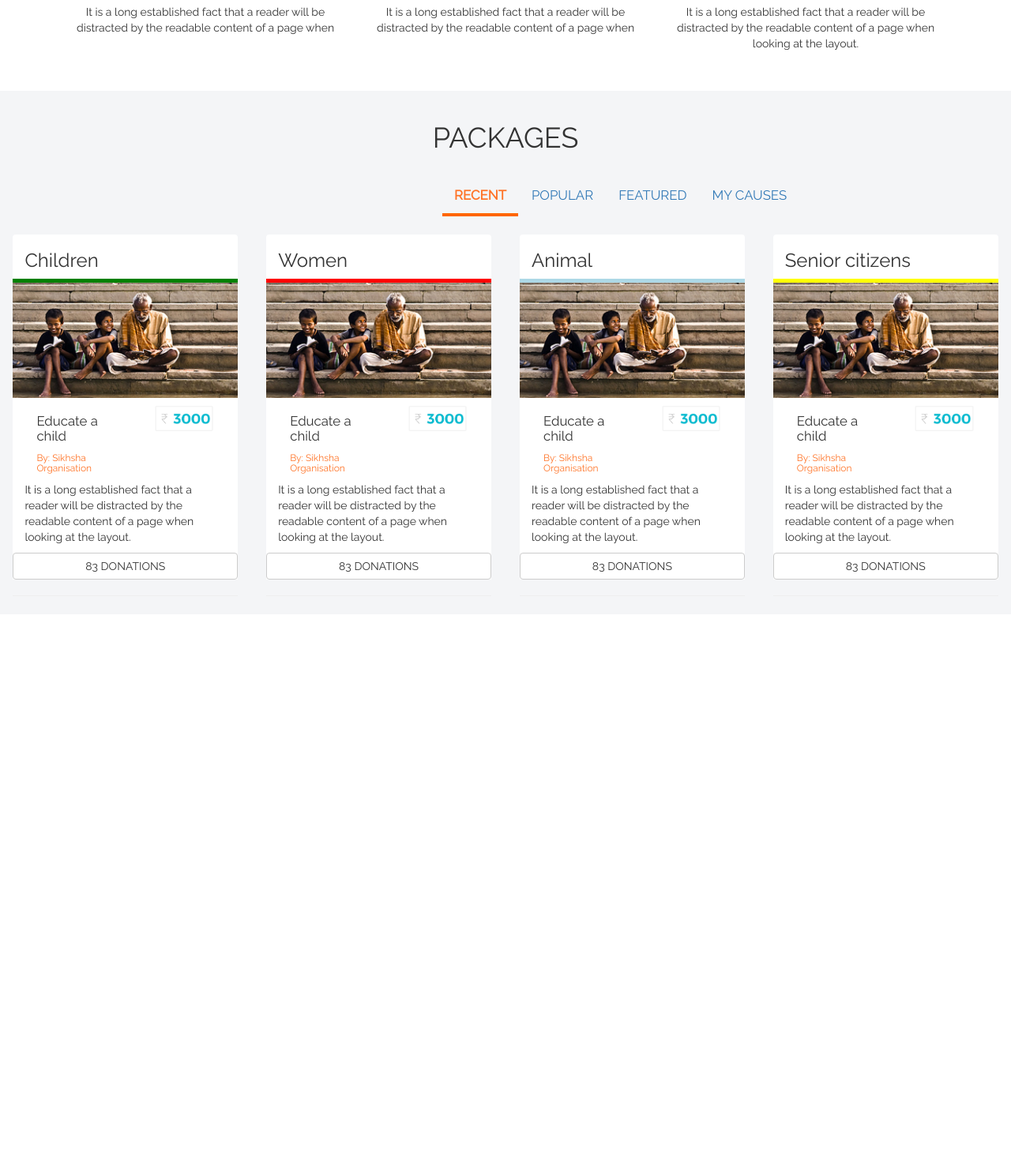
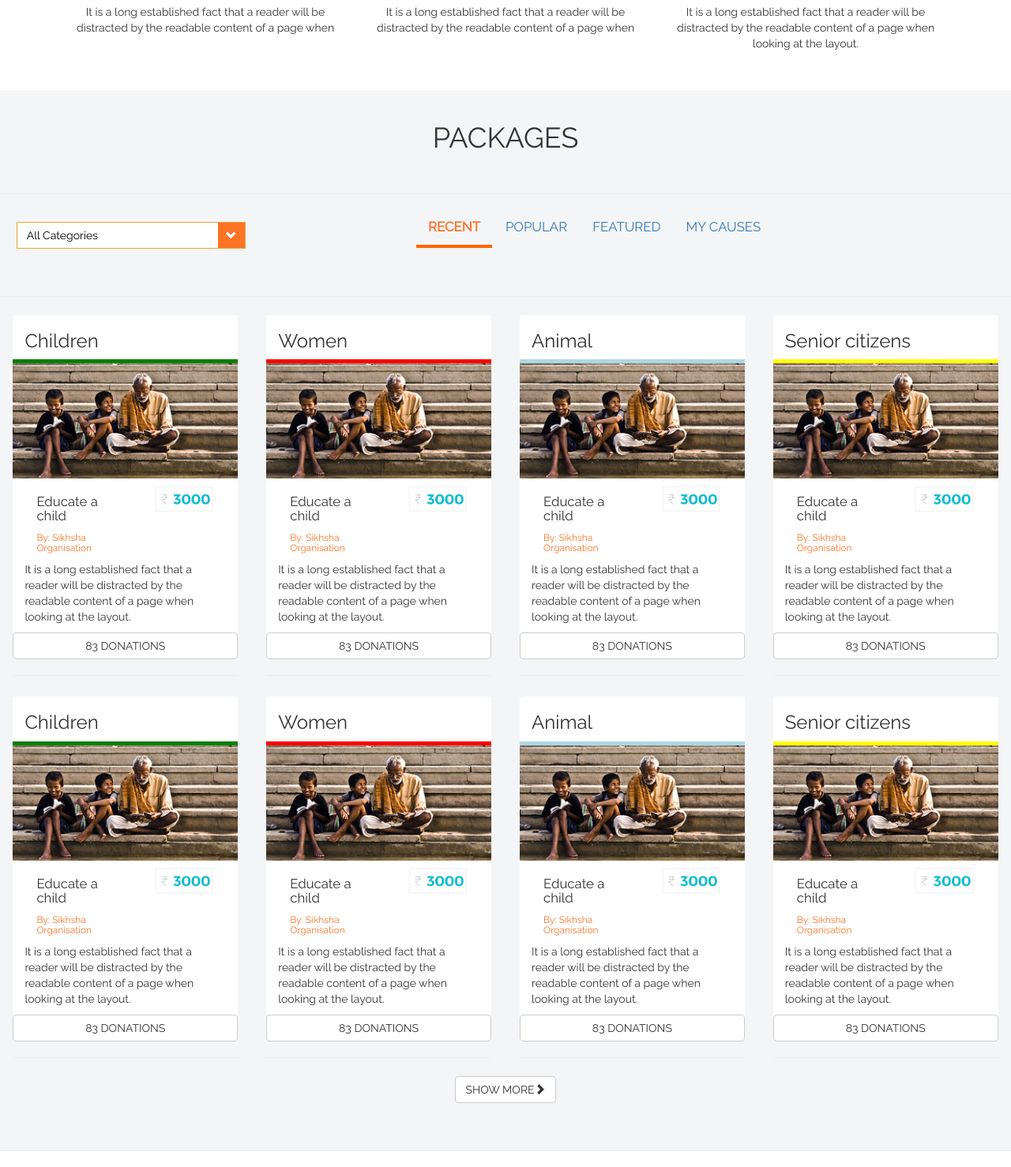
Before and after one commit to abhik-setia/socialHut, a PHP site: page / in a window 1280 px wide. Shown: the part 956-2434 px from the top of the page at 79% size. Run offline with PHP 8.4, Linux system fonts and the light colour scheme.

Commit message:
added dropdown

```diff
--- /dev/null
+++ b/css/drop.css
@@ -0,0 +1,206 @@
+.btn-select {
+    position: relative;
+    padding: 0;
+    min-width: 236px;
+    width: 100%;
+    border-radius: 0;
+    margin-bottom: 20px;
+}
+
+.btn-select .btn-select-value {
+    padding: 6px 12px;
+    display: block;
+    position: absolute;
+    left: 0;
+    right: 34px;
+    text-align: left;
+    text-overflow: ellipsis;
+    overflow: hidden;
+    border-top: none !important;
+    border-bottom: none !important;
+    border-left: none !important;
+}
+
+.btn-select .btn-select-arrow {
+    float: right;
+    line-height: 20px;
+    padding: 6px 10px;
+    top: 0;
+}
+
+.btn-select ul {
+    display: none;
+    background-color: white;
+    color: black;
+    clear: both;
+    list-style: none;
+    padding: 0;
+    margin: 0;
+    border-top: none !important;
+    position: absolute;
+    left: -1px;
+    right: -1px;
+    top: 33px;
+    z-index: 999;
+}
+
+.btn-select ul li {
+    padding: 3px 6px;
+    text-align: left;
+    padding:4%;
+}
+
+.btn-select ul li:hover {
+    background-color: #f4f4f4;
+}
+
+.btn-select ul li.selected {
+    color: white;
+}
+
+/* Default Start */
+.btn-select.btn-default:hover, .btn-select.btn-default:active, .btn-select.btn-default.active {
+    border-color: #ccc;
+}
+
+.btn-select.btn-default ul li.selected {
+    background-color: #ccc;
+}
+
+.btn-select.btn-default ul, .btn-select.btn-default .btn-select-value {
+    background-color: white;
+    border: #ccc 1px solid;
+}
+
+.btn-select.btn-default:hover, .btn-select.btn-default.active {
+    background-color: #e6e6e6;
+}
+/* Default End */
+
+/* Primary Start */
+.btn-select.btn-primary:hover, .btn-select.btn-primary:active, .btn-select.btn-primary.active {
+    border-color: #286090;
+}
+
+.btn-select.btn-primary ul li.selected {
+    background-color: #2e6da4;
+    color: white;
+}
+
+.btn-select.btn-primary ul {
+    border: #2e6da4 1px solid;
+}
+
+.btn-select.btn-primary .btn-select-value {
+    background-color: #428bca;
+    border: #2e6da4 1px solid;
+}
+
+.btn-select.btn-primary:hover, .btn-select.btn-primary.active {
+    background-color: #286090;
+}
+/* Primary End */
+
+/* Success Start */
+.btn-select.btn-success:hover, .btn-select.btn-success:active, .btn-select.btn-success.active {
+    border-color: #4cae4c;
+}
+
+.btn-select.btn-success ul li.selected {
+    background-color: #4cae4c;
+    color: white;
+}
+
+.btn-select.btn-success ul {
+    border: #4cae4c 1px solid;
+}
+
+.btn-select.btn-success .btn-select-value {
+    background-color: #5cb85c;
+    border: #4cae4c 1px solid;
+}
+
+.btn-select.btn-success:hover, .btn-select.btn-success.active {
+    background-color: #449d44;
+}
+/* Success End */
+
+/* info Start */
+.btn-select.btn-info:hover, .btn-select.btn-info:active, .btn-select.btn-info.active {
+    border-color: #46b8da;
+}
+
+.btn-select.btn-info ul li.selected {
+    background-color: #46b8da;
+    color: white;
+}
+
+.btn-select.btn-info ul {
+    border: #46b8da 1px solid;
+}
+
+.btn-select.btn-info .btn-select-value {
+    background-color: #5bc0de;
+    border: #46b8da 1px solid;
+}
+
+.btn-select.btn-info:hover, .btn-select.btn-info.active {
+    background-color: #269abc;
+}
+/* info End */
+
+/* warning Start */
+.btn-select.btn-warning:hover, .btn-select.btn-warning:active, .btn-select.btn-warning.active {
+    border-color: #FF7326;
+}
+
+.btn-select.btn-warning ul li.selected {
+    background-color:lightgrey;
+    color: black;
+}
+
+.btn-select.btn-warning ul {
+    border: 1px solid transparent;
+}
+
+.btn-select.btn-warning .btn-select-value {
+    background-color: #FF7326;
+   //border: #FF7326 1px solid;
+}
+
+.btn-select.btn-warning:hover, .btn-select.btn-warning.active {
+    background-color: #FF7326;
+}
+/* warning End */
+
+/* danger Start */
+.btn-select.btn-danger:hover, .btn-select.btn-danger:active, .btn-select.btn-danger.active {
+    border-color: #d43f3a;
+}
+
+.btn-select.btn-danger ul li.selected {
+    background-color: #d43f3a;
+    color: white;
+}
+.btn-warning{
+    background-color: #FF7326;
+    //border: 2px solid transparent;
+}
+.btn-select.btn-danger ul {
+    border: #d43f3a 1px solid;
+}
+
+.btn-select.btn-danger .btn-select-value {
+    background-color: #d9534f;
+    border: #d43f3a 1px solid;
+}
+
+.btn-select.btn-danger:hover, .btn-select.btn-danger.active {
+    background-color: #c9302c;
+}
+/* danger End */
+
+.btn-select.btn-select-light .btn-select-value {
+    background-color: white;
+    color: black;
+}
--- a/css/home.css
+++ b/css/home.css
@@ -237,3 +237,19 @@ background-color: #F4F5F7;
     max-width: 100%;
     width: auto;
 }
+.ease_nav li a:hover{
+ transition: ease-out all .2s;
+  -moz-transition: ease-out all .2s;
+  -webkit-transition: ease-out all .2s;
+
+}
+.donate_btn:hover {
+  transition: ease-out all .4s;
+  -moz-transition: ease-out all .4s;
+  -webkit-transition: ease-out all .4s;
+}
+.donate_btn {
+  transition: ease-in-out all .4s;
+  -moz-transition: ease-in-out all .4s;
+  -webkit-transition: ease-in-out all .4s;
+}
--- /dev/null
+++ b/includes/package.php
@@ -0,0 +1,130 @@
+<div class="row">
+   <div class="row">
+      <div class="container-fluid" style="margin: 0 1%">
+         <div class="col-lg-3 col-md-4 col-sm-6 col-xs-6">
+            <div class="container-fluid cards" id="card1" style="margin: 0;padding: 0">
+               <div class=" container top_sec" style="border-bottom: 5px solid green; " >
+                  <h3>Children</h3>
+               </div>
+               <div class="mycontainer-fluid mid_sec">
+                  <div class="mycontainer">
+                     <img src="icons/pack.png" alt="">
+                  </div>
+                  <div class="container-fluid">
+                     <div class="col-lg-7 col-md-7 col-sm-7 col-xs-7" style="margin: 0 0">
+                        <h3 style="font-size:1.2em ">Educate a child</h3>
+                        <br>
+                        <h6 style="margin-top:-15%;color: #FF7326">By: Sikhsha Organisation</h6>
+                     </div>
+                     <div class="col-lg-5 col-md-5 col-sm-5 col-xs-5">
+                        <img src="icons/rs.png" alt="" style="float: right; width:100%;height:100% ; margin-top:10%; ">
+                     </div>
+                  </div>
+                  <div class="container-fluid">
+                     <p>It is a long established fact that a reader will be distracted by the readable content of a page when looking at the layout.</p>
+                  </div>
+                  <div class="container-fluid" style="margin: 0;padding: 0">
+                     <button type="button" class="btn btn-default donate_btn" style="width: 100%" >
+                        <center>83 DONATIONS</center>
+                     </button>
+                  </div>
+               </div>
+               <hr>
+            </div>
+         </div>
+         <div class="col-lg-3 col-md-4 col-sm-6 col-xs-6">
+            <div class="container-fluid cards" id="card1" style="margin: 0;padding: 0">
+               <div class=" container top_sec" style="border-bottom: 5px solid red; " >
+                  <h3>Women</h3>
+               </div>
+               <div class="mycontainer-fluid mid_sec">
+                  <div class="mycontainer">
+                     <img src="icons/pack.png" alt="">
+                  </div>
+                  <div class="container-fluid">
+                     <div class="col-lg-7 col-md-7 col-sm-7 col-xs-7" style="margin: 0 0">
+                        <h3 style="font-size:1.2em ">Educate a child</h3>
+                        <br>
+                        <h6 style="margin-top:-15%;color: #FF7326">By: Sikhsha Organisation</h6>
+                     </div>
+                     <div class="col-lg-5 col-md-5 col-sm-5 col-xs-5">
+                        <img src="icons/rs.png" alt="" style="float: right; width:100%;height:100% ; margin-top:10%; ">
+                     </div>
+                  </div>
+                  <div class="container-fluid">
+                     <p>It is a long established fact that a reader will be distracted by the readable content of a page when looking at the layout.</p>
+                  </div>
+                  <div class="container-fluid" style="margin: 0;padding: 0">
+                     <button type="button" class="btn btn-default donate_btn" style="width: 100%">
+                        <center>83 DONATIONS</center>
+                     </button>
+                  </div>
+               </div>
+               <hr>
+            </div>
+         </div>
+         <div class="col-lg-3 col-md-4 col-sm-6 col-xs-6">
+            <div class="container-fluid cards" id="card1" style="margin: 0;padding: 0">
+               <div class=" container-fluid top_sec" style="border-bottom: 5px solid lightblue; " >
+                  <h3>Animal</h3>
+               </div>
+               <div class="mycontainer-fluid mid_sec">
+                  <div class="mycontainer">
+                     <img src="icons/pack.png" alt="">
+                  </div>
+                  <div class="container-fluid">
+                     <div class="col-lg-7 col-md-7 col-sm-7 col-xs-7" style="margin: 0 0">
+                        <h3 style="font-size:1.2em ">Educate a child</h3>
+                        <br>
+                        <h6 style="margin-top:-15%;color: #FF7326">By: Sikhsha Organisation</h6>
+                     </div>
+                     <div class="col-lg-5 col-md-5 col-sm-5 col-xs-5">
+                        <img src="icons/rs.png" alt="" style="float: right; width:100%;height:100% ; margin-top:10%; ">
+                     </div>
+                  </div>
+                  <div class="container-fluid">
+                     <p>It is a long established fact that a reader will be distracted by the readable content of a page when looking at the layout.</p>
+                  </div>
+                  <div class="container-fluid" style="margin: 0;padding: 0">
+                     <button type="button" class="btn btn-default donate_btn" style="width: 100%">
+                        <center>83 DONATIONS</center>
+                     </button>
+                  </div>
+               </div>
+               <hr>
+            </div>
+         </div>
+         <div class="col-lg-3 col-md-4 col-sm-6 col-xs-6">
+            <div class="container-fluid cards" id="card1" style="margin: 0;padding: 0">
+               <div class=" container top_sec" style="border-bottom: 5px solid yellow; " >
+                  <h3>Senior citizens</h3>
+               </div>
+               <div class="mycontainer-fluid mid_sec">
+                  <div class="mycontainer">
+                     <img src="icons/pack.png" alt="">
+                  </div>
+                  <div class="container-fluid">
+                     <div class="col-lg-7 col-md-7 col-sm-7 col-xs-7" style="margin: 0 0">
+                        <h3 style="font-size:1.2em ">Educate a child</h3>
+                        <br>
+                        <h6 style="margin-top:-15%;color: #FF7326">By: Sikhsha Organisation</h6>
+                     </div>
+                     <div class="col-lg-5 col-md-5 col-sm-5 col-xs-5">
+                        <img src="icons/rs.png" alt="" style="float: right; width:100%;height:100% ; margin-top:10%; ">
+                     </div>
+                  </div>
+                  <div class="container-fluid">
+                     <p>It is a long established fact that a reader will be distracted by the readable content of a page when looking at the layout.</p>
+                  </div>
+                  <div class="container-fluid" style="margin: 0;padding: 0">
+                     <button type="button" class="btn btn-default  donate_btn" style="width: 100%">
+                        <center>83 DONATIONS</center>
+                     </button>
+                  </div>
+               </div>
+               <hr>
+            </div>
+         </div>
+      </div>
+   </div>
+</div>
--- a/index.php
+++ b/index.php
@@ -9,12 +9,11 @@
          -->
       <link rel="stylesheet" type="text/css" href="https://maxcdn.bootstrapcdn.com/bootstrap/3.3.6/css/bootstrap.min.css">
       <link rel="stylesheet" type="text/css" href="css/home.css">
+      <link rel="stylesheet" type="text/css" href="css/drop.css">
       <!--<link href='https://fonts.googleapis.com/css?family=Montserrat' rel='stylesheet' type='text/css'>-->
       <link href='https://fonts.googleapis.com/css?family=Raleway' rel='stylesheet' type='text/css'>
-
    </head>
    <body id="myPage" data-spy="scroll" data-target=".navbar" data-offset="50">
-
       <!--navbar-->
       <nav class="navbar navbar-default" style="font-family: 'Raleway', sans-serif;">
          <div class="container-fluid">
@@ -33,12 +32,9 @@
                   <li class="active"><a href="#">ABOUT</a></li>
                   <li><a href="#">BLOG</a></li>
                   <li><a href="#">FAQ</a></li>
-
                </ul>
-
                <div class="col-sm-3 col-md-2 col-xs-12 pull-right" style="top: 10px;">
                   <button class="button" style="vertical-align:middle"><span>LOGIN | SIGNUP</span></button>
-
                </div>
                <div class="col-md-3 col-sm-2 col-xs-12 pull-right" style="top:10px">
                   <form action="" class="search-form">
@@ -50,17 +46,12 @@
                   </form>
                </div>
             </div>
-
             <!--/.nav-collapse -->
          </div>
          <!--/.container-fluid -->
       </nav>
-
       <!--navbar-->
-
-
       <section id="Carousal_section" style="font-family: 'Raleway', sans-serif;">
-
          <!--carousal-->
          <div id="myCarousel" class="carousel slide" data-ride="carousel" style="top:-20px; ;width: 100%;height: 100%;">
             <!-- Indicators -->
@@ -69,7 +60,6 @@
                <li data-target="#myCarousel" data-slide-to="1"></li>
                <li data-target="#myCarousel" data-slide-to="2"></li>
             </ol>
-
             <!-- Wrapper for slides -->
             <div class="carousel-inner" role="listbox">
                <div class="item active">
@@ -77,34 +67,32 @@
                   <div class="carousel-caption">
                      <h1>CAPTION</h1>
                      <p>Lorem ipsum dolor sit amet, consectetur adipisicing elit, sed do eiusmod
-	       .</p>
+                        .
+                     </p>
                      <button type="button" class="bt btn-default btn-lg">DONATE NOW</button>
                   </div>
                </div>
-
                <div class="item">
                   <img src="icons/2.jpg" alt="Chania" >
                   <div class="carousel-caption">
                      <h1>CAPTION</h1>
                      <p>Lorem ipsum dolor sit amet, consectetur adipisicing elit, sed do eiusmod
-	       .</p>
+                        .
+                     </p>
                      <button type="button" class="bt btn-default btn-lg">DONATE NOW</button>
                   </div>
                </div>
-
                <div class="item">
                   <img src="icons/2.jpg" alt="Flower" >
                   <div class="carousel-caption">
                      <h1>CAPTION</h1>
                      <p>Lorem ipsum dolor sit amet, consectetur adipisicing elit, sed do eiusmod
-	       .</p>
+                        .
+                     </p>
                      <button type="button" class="bt btn-default btn-lg">DONATE NOW</button>
                   </div>
                </div>
-
-
             </div>
-
             <!-- Left and right controls -->
             <a class="left carousel-control" href="#myCarousel" role="button" data-slide="prev">
             <span class="glyphicon glyphicon-chevron-left" aria-hidden="true"></span>
@@ -115,17 +103,17 @@
             <span class="sr-only">Next</span>
             </a>
          </div>
-
-
-
       </section>
-
       <section id="intro" style="font-family: 'Raleway', sans-serif;">
          <div class="row">
             <div class="container-fluid">
                <div class="row">
                   <div class="container-fluid">
-							<b><center><h1>WHY SOCIAL HUT?</h1></center></b>
+                     <b>
+                        <center>
+                           <h1>WHY SOCIAL HUT?</h1>
+                        </center>
+                     </b>
                   </div>
                </div>
                <div class="row">
@@ -167,20 +155,35 @@
             <div class="container-fluid">
                <div class="row">
                   <div class="container-fluid">
-							<center><h1>PACKAGES</h1></center>
+                     <center>
+                        <h1>PACKAGES</h1>
+                     </center>
                   </div>
                </div>
-					<br>
+               <br><hr>
                <div class="row">
-						<div class="container">
+                  <div class="container-fluid">
                      <div class="col-md-3 col-sm-3 col-xs-12">
+                     	<a class="btn btn-warning btn-select btn-select-light" style="left:2%;margin-top:5%">
+                     	               <input type="hidden" class="btn-select-input" id="" name="" value="" />
+                     	               <span class="btn-select-value">All Categories</span>
+                     	               <span class='btn-select-arrow glyphicon glyphicon-chevron-down'></span>
+                     	               <ul>
+                     	                   <li style="border-left: 5px solid lightblue">Animal Rights</li>
 
-
+                     	                   <li style="border-left: 5px solid purple">Children</li>
+                     	                   <li style="border-left: 5px solid green">Nature</li>
+                     	                   <li style="border-left: 5px solid yellow">Senior Citizens</li>
+                     	                   <li style="border-left: 5px solid red">Women</li>
+                     	                   <li style="border-left: 5px solid lightgrey">Others</li>
+                     	               </ul>
+                     	           </a>
                      </div>
-							<div class="col-md-9 col-sm-9 col-md-offset-5 col-sm-offset-5 col-xs-12">
-								<ul class="nav nav-pills">
+                     <div class="col-md-9 col-sm-9 col-xs-12" style="left:15%">
+                        <ul class="nav nav-pills ease_nav">
                            <li class="active">
-								   <a href="#">RECENT</a></li>
+                              <a href="#">RECENT</a>
+                           </li>
                            <li><a href="#">POPULAR</a></li>
                            <li><a href="#">FEATURED</a></li>
                            <li><a href="#">MY CAUSES</a></li>
@@ -191,13 +194,21 @@
             </div>
          </div>
          <br>
-		<?php require 'package.php';?>
+         <hr>
+         <?php include 'includes/package.php';?>
+         <?php include 'includes/package.php';?>
+
+         <center><button type="button" class="btn btn-default">SHOW MORE<span class="glyphicon glyphicon-chevron-right"></span></button></center>
+         <br><br><hr>
+      </section>
+
+      <section>
 
       </section>
+      <!-- JQuery -->
 
-	 <!-- JQuery -->
       <script type="text/javascript" src="js/jquery-2.2.1.js"></script>
-
+      <script type="text/javascript" src="js/drop.js"></script>
       <!-- Bootstrap core JavaScript
          <script type="text/javascript" src="js/bootstrap.min.js"></script>
          -->
@@ -205,7 +216,6 @@
       <script type="text/javascript" src="js/smooth.js"></script>
       <script type="text/javascript" src="js/btn.js"></script>
       <script type="text/javascript">
-
          $(window).load(function() {
              $('.mycontainer').find('img').each(function() {
                  var imgClass = (this.width / this.height > 1) ? 'wide' : 'tall';
@@ -213,6 +223,5 @@
              })
          })
       </script>
-
    </body>
 </html>
```
Also changed, not shown: js/drop.js (added, +39 -0 lines), package.php (deleted, +0 -151 lines). Lines whose indentation alone changed are shown as unchanged.
